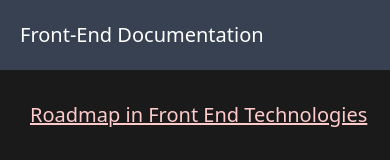
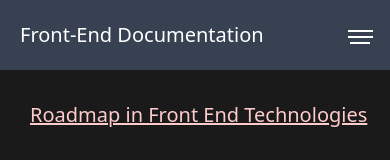
Before and after one commit to sychoong/documentation, a Vue app: page / in a window 390 px wide. Shown: the top 160 px of the page. Built offline with nearby package versions, Linux system fonts and the light colour scheme.

Commit message:
added header

```diff
--- a/src/App.vue
+++ b/src/App.vue
@@ -1,54 +1,69 @@
 <template>
   <div id="app">
-    <Header></Header>
-    <div class="sticky top-0 ">
-      <ol class="header__navigation">
-        <li v-on:click="selectCategory('Scss')">
-          <a>
-            SASS And SCSS
-          </a>
-        </li>
-        <li v-on:click="selectCategory('Selector')">
-          <a>
-            Selector and Block
-          </a>
-        </li>
-        <li v-on:click="selectCategory('Specificity')">
-          <a>
-            Specificity
-          </a>
-        </li>
-        <li v-on:click="selectCategory('BEM')">
-          <a>
-            BEM Model
-          </a>
-        </li>
-      </ol>
-    </div>
+    <Header @toggleNavigationList="getNavigationList"></Header>
+    <Transition name="dropdown">
+      <template v-if="showNavigationList">
+        <HeaderNavigation @getCategory="getCategory" ></HeaderNavigation>
+      </template>
+    </Transition>
     <div class="body__docs">
       <router-view :category="category" />
     </div>
   </div>
 </template>
+<style>
+.dropdown-enter {
+  transform: translateY(-10px);
+  opacity: 0;
+}
 
+.dropdown-enter-active,
+.dropdown-leave-active {
+  transition: all .5s ease-in-out;
+}
+
+.dropdown-enter-from,
+.dropdown-leave-to{
+  opacity: 0;
+  transform: translateY(-100px);
+}
+
+</style>
 <script>
 // @ is an alias to /src
 import Header from '@/components/Header.vue'
+import HeaderNavigation from '@/components/HeaderNavigation.vue'
 
 export default {
   name: 'Home',
   components: {
-    Header
+    Header,
+    HeaderNavigation,
   },
   data(){
     return{
       category : '',
+      showNavigationList : true,
     }
   },
-  methods:{
-    selectCategory(category){
-      this.category = category
+  methods :{
+    getCategory(name){
+      this.category = name
+    },
+    getNavigationList(state){
+      const windowWidth = window.innerWidth
+      if (windowWidth <= 766) {
+        this.showNavigationList = state
+      } else {
+        this.showNavigationList = true
+      }
     }
   },
+  created() {
+    const windowWidth = window.innerWidth
+    if (windowWidth <= 766) {
+      this.showNavigationList = false
+    }
+  }
 }
 </script>
--- a/src/assets/tailwind.css
+++ b/src/assets/tailwind.css
@@ -10,6 +10,7 @@ html {
 
 #app{
   background-color: #1a1a1a;
+  scroll-behavior: smooth;
   @apply
   text-white
   min-h-screen
@@ -93,13 +94,41 @@ ul {
   text-pink-300
   capitalize
 }
+.header {
+  @apply
+  sticky
+  top-0
+  md:relative
+  flex
+  flex-row
+  justify-between
+  items-center
+  bg-gray-700
+  p-4
+}
+.header__button {
+  width: 20px;
+  height: 18px;
+  border-bottom: 2px solid white;
+  flex-direction: column;
+  align-items: center;
+  justify-content: space-evenly;
+  @apply
+  flex
+  md:hidden
+}
+.header__button::after , .header__button::before {
+  display: block;
+  content: ' ';
+  width: 25px;
+  border-bottom: 2px solid white;
+}
 
 .header__navigation {
   @apply
-  hidden
+  flex
   flex-col
   md:flex-row
-  md:flex
   bg-gray-500
   cursor-pointer
 }
--- a/src/components/Docs.vue
+++ b/src/components/Docs.vue
@@ -36,7 +36,11 @@ export default {
   watch: {
     category : function(){
       const element = document.getElementById(this.$props.category)
-      element.scrollIntoView({ behavior: 'smooth', block: 'start' })
+      // element.scrollIntoView({ behavior: 'smooth', block: 'start' })
+      window.scroll({
+        top: element.getBoundingClientRect().top,
+        behavior: 'smooth'
+      })
     }
   }
 }
--- a/src/components/Header.vue
+++ b/src/components/Header.vue
@@ -1,17 +1,29 @@
 <template>
-<div>
-  <div class="header flex bg-gray-700 p-4">
+  <div class="header">
     <div>
         Front-End Documentation
     </div>
+    <div class="header__button" @click="showHeaderNavigation">
+    </div>
   </div>
-
-</div>
 </template>
 
 <script>
 export default {
   name: 'Header',
-
+  emit : {
+    showNavigationList : Boolean ,
+  },
+  data(){
+    return{
+      toggleNavigation : false
+    }
+  },
+  methods: {
+    showHeaderNavigation(){
+      this.toggleNavigation = !this.toggleNavigation
+      this.$emit('toggleNavigationList', this.toggleNavigation)
+    }
+  }
 }
 </script>
--- /dev/null
+++ b/src/components/HeaderNavigation.vue
@@ -0,0 +1,46 @@
+<template>
+    <div class="sticky top-0 ">
+      <ol class="header__navigation">
+        <li v-on:click="selectCategory('Scss')">
+          <a>
+            SASS And SCSS
+          </a>
+        </li>
+        <li v-on:click="selectCategory('Selector')">
+          <a>
+            Selector and Block
+          </a>
+        </li>
+        <li v-on:click="selectCategory('Specificity')">
+          <a>
+            Specificity
+          </a>
+        </li>
+        <li v-on:click="selectCategory('BEM')">
+          <a>
+            BEM Model
+          </a>
+        </li>
+      </ol>
+    </div>
+</template>
+<script>
+export default {
+  name: 'HeaderNavigation',
+  data(){
+    return{
+      category : '',
+    }
+  },
+  emit:{
+    category : String,
+  },
+  methods:{
+    selectCategory(category){
+      this.category = category
+      this.$emit('getCategory', this.category)
+    }
+  },
+}
+
+</script>
```
